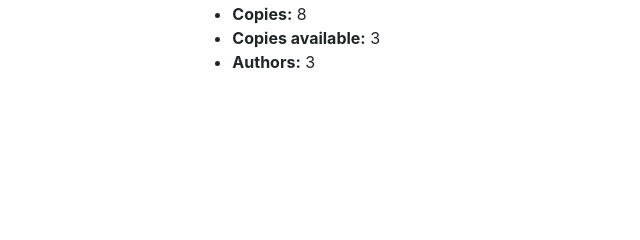
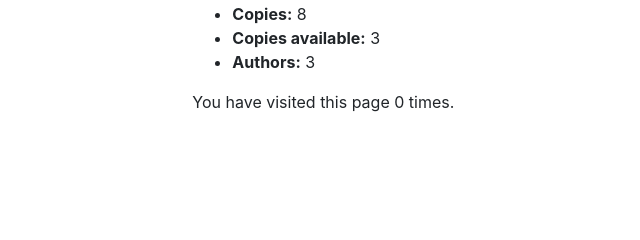
Before and after one commit to TimothySeahGit/django-library-test, a Django app: page /catalog/ in a window 1280 px wide. Shown: the part 252-492 px from the top of the page, without its empty margins (36-676 px from the left). Run offline with Django 3.2, Linux system fonts and the light colour scheme; data comes from the database, SQL or seed files in the repository; both versions use the stored data as it was after the commit; some libraries are stand-ins or nearby versions.

Commit message:
Add sessions for anonymous users

```diff
--- a/catalog/templates/index.html
+++ b/catalog/templates/index.html
@@ -1,12 +1,11 @@
-{% extends "base_generic.html" %}
-
-{% block title%}
+{% extends "base_generic.html" %} {% block title%}
 <title>Yethok Local Library</title>
-{% endblock %}
-
-{% block content %}
+{% endblock %} {% block content %}
 <h1>Local Library Home</h1>
-<p>Welcome to LocalLibrary, a website developed by <em>Mozilla Developer Network</em>!</p>
+<p>
+  Welcome to LocalLibrary, a website developed by
+  <em>Mozilla Developer Network</em>!
+</p>
 <h2>Dynamic content</h2>
 <p>The library has the following record counts:</p>
 <ul>
@@ -17,4 +16,7 @@
   <li><strong>Copies available:</strong> {{ num_instances_available }}</li>
   <li><strong>Authors:</strong> {{ num_authors }}</li>
 </ul>
+<p>
+  You have visited this page {{ num_visits }} {% if num_visits == 1 %} time{% else %} times{% endif %}.
+</p>
 {% endblock %}
--- a/catalog/views.py
+++ b/catalog/views.py
@@ -20,15 +20,18 @@ def index(request):
 
     # The 'all()' is implied by default.
     num_authors = Author.objects.count()
+    # Number of visits to this view, as counted in the session variable.
+    num_visits = request.session.get('num_visits', 0)
+    request.session['num_visits'] = num_visits + 1
 
     context = {
         'num_books': num_books,
         'num_instances': num_instances,
-        'num_books_the': num_books_the,
-        'num_books_dystopian': num_books_dystopian,
         'num_instances_available': num_instances_available,
         'num_authors': num_authors,
+        'num_visits': num_visits,
     }
+
 
     # Render the HTML template index.html with the data in the context variable
     return render(request, 'index.html', context=context)
```
Also changed, not shown: db.sqlite3. Lines whose indentation alone changed are shown as unchanged.
